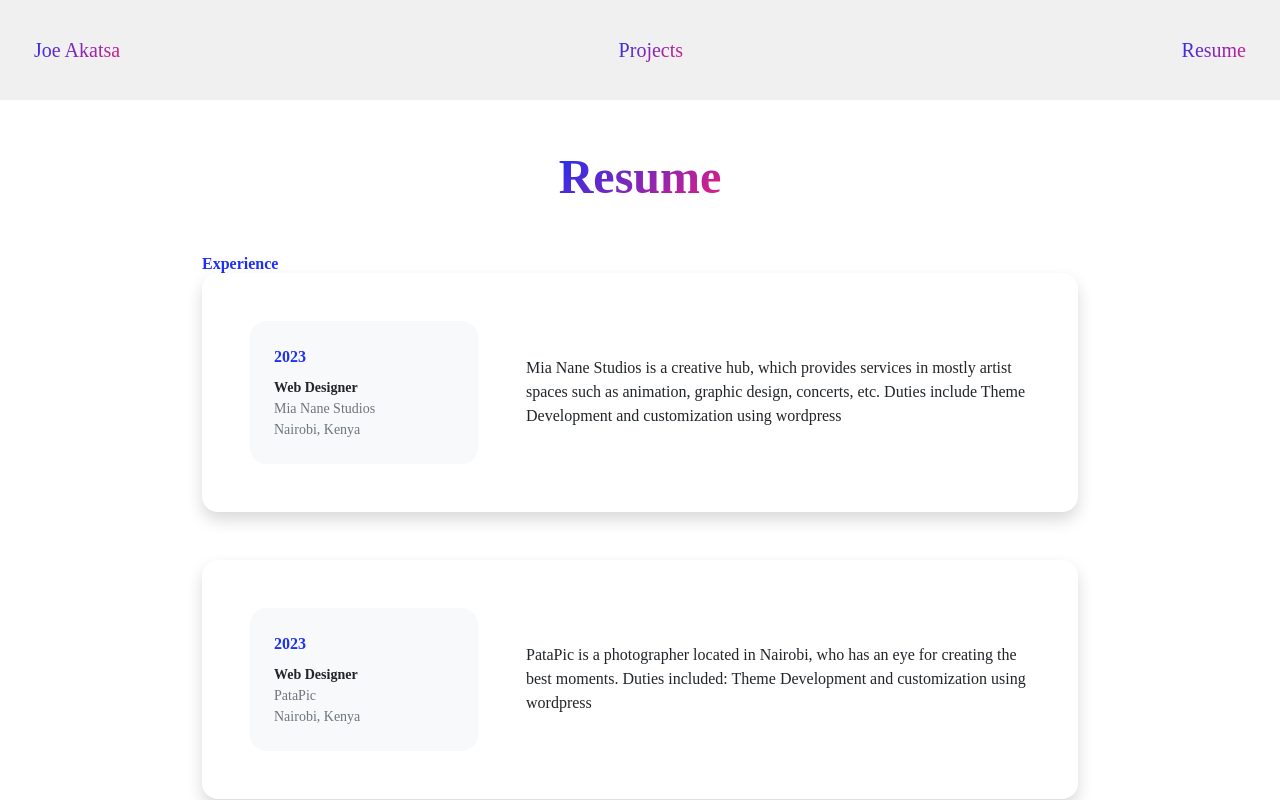
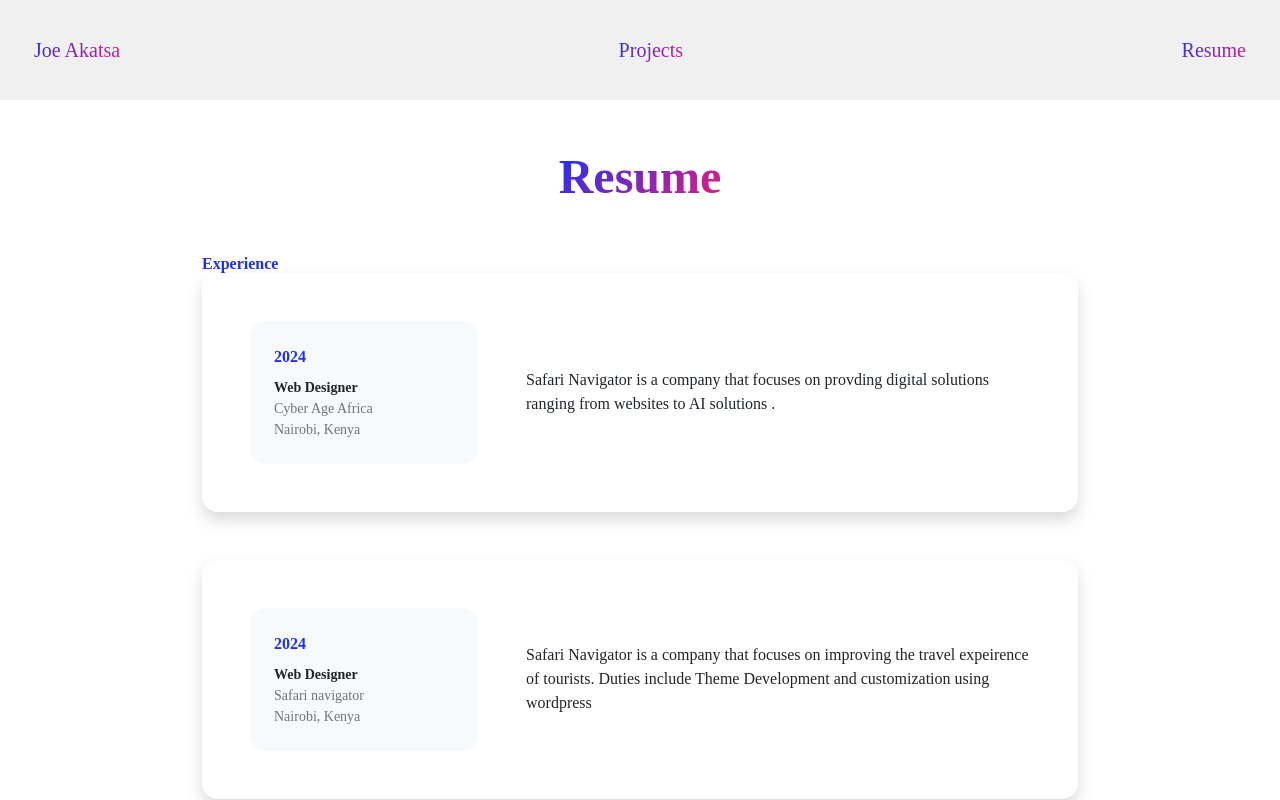
Before and after one commit to jakatsa/myportfolio, a React (Vite) app: page /experience in a window 1280 px wide. Shown: the top 800 px of the page. Built offline with nearby package versions, Linux system fonts and the light colour scheme.

Commit message:
updated experience

```diff
--- a/src/components/Experience.jsx
+++ b/src/components/Experience.jsx
@@ -17,6 +17,24 @@ export const Experience = () => {
           <div className="col-lg-11 col-xl-9 col-xxl-8">
             <section>
               <h2 className="text-primary fw-bolder mb-0">Experience</h2>
+              <ExperienceCard
+                year="2024"
+                title="Web Designer"
+                company="Cyber Age Africa "
+                location="Nairobi, Kenya"
+                description="Safari Navigator is a company that focuses on provding digital solutions ranging from websites to AI solutions .
+
+                "
+              />
+              <ExperienceCard
+                year="2024"
+                title="Web Designer"
+                company="Safari navigator "
+                location="Nairobi, Kenya"
+                description="Safari Navigator is a company that focuses on improving the travel expeirence of tourists.
+                Duties include Theme Development and customization using wordpress
+                "
+              />
               <ExperienceCard
                 year="2023"
                 title="Web Designer"
```
